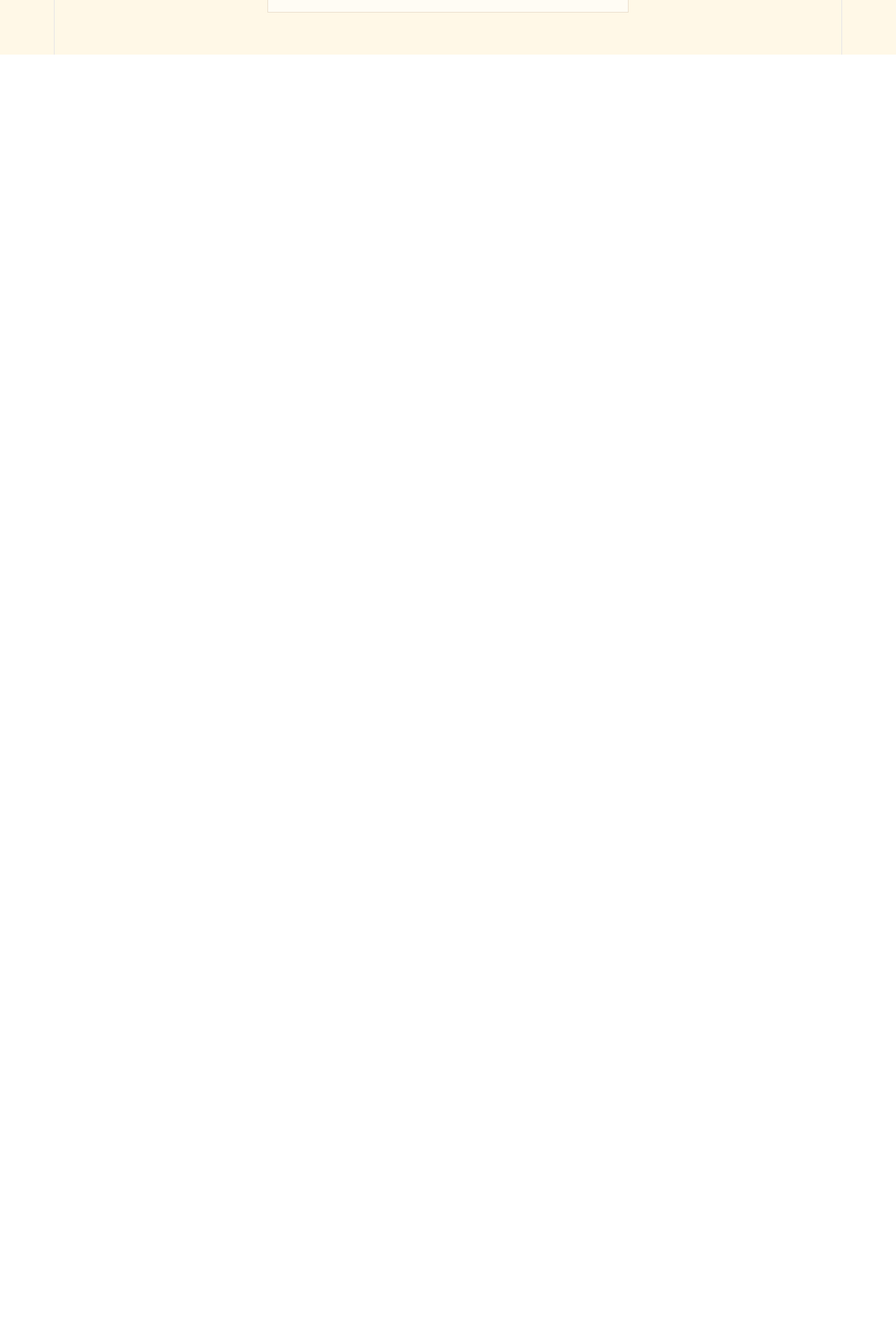
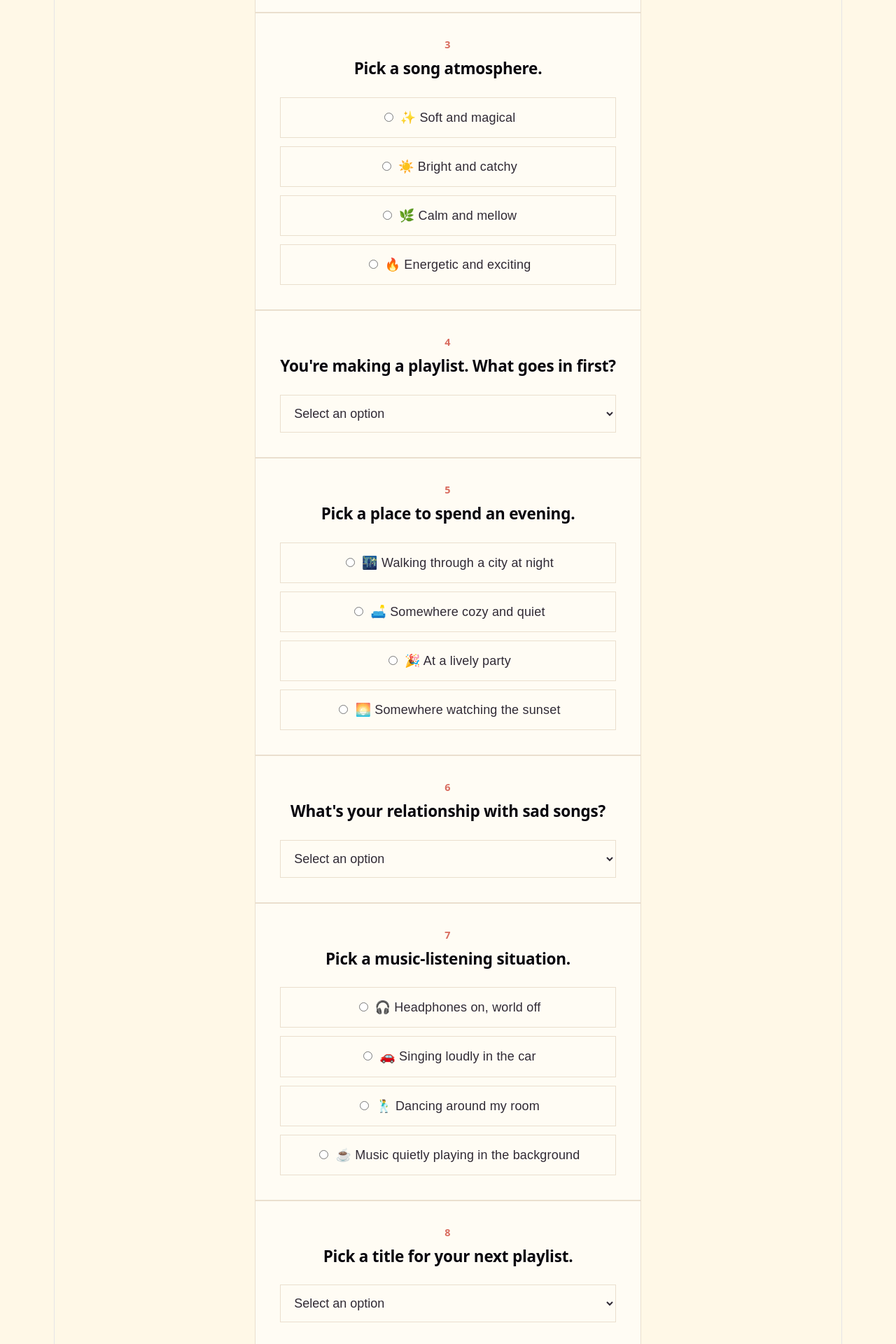
Before and after one commit to PeachyPeony/music-mood-quiz, a React (Vite) app: page / in a window 1280 px wide. Shown: the part 840-2760 px from the top of the page at 70% size. Before the commit the page ends 918 px from the top, so only its background shows below. Built offline with nearby package versions, Linux system fonts and the light colour scheme.

Commit message:
Build complete quiz form

```diff
--- a/src/App.jsx
+++ b/src/App.jsx
@@ -10,6 +10,7 @@ function App() {
       </header>
 
       <main>
+        <form>
           <section>
             <h2>
               <span>1</span>
@@ -52,6 +53,144 @@ function App() {
               <option value="party">🪩 At a party with friends</option>
             </select>
           </section>
+          <section>
+            <h2>
+              <span>3</span>
+              Pick a song atmosphere.
+            </h2>
+
+            <div className="answers">
+              <label>
+                <input type="radio" name="atmosphere" value="dreamy" />
+                ✨ Soft and magical
+              </label>
+
+              <label>
+                <input type="radio" name="atmosphere" value="feel-good" />
+                ☀️ Bright and catchy
+              </label>
+
+              <label>
+                <input type="radio" name="atmosphere" value="chill" />
+                🌿 Calm and mellow
+              </label>
+
+              <label>
+                <input type="radio" name="atmosphere" value="party" />
+                🔥 Energetic and exciting
+              </label>
+            </div>
+          </section>
+          <section>
+            <h2>
+              <span>4</span>
+              You're making a playlist. What goes in first?
+            </h2>
+
+            <select defaultValue="">
+              <option value="" disabled>
+                Select an option
+              </option>
+              <option value="feel-good">🎤 A song I can sing along to</option>
+              <option value="moody">💭 Something nostalgic and emotional</option>
+              <option value="chill">☕ Something peaceful</option>
+              <option value="party">💃 Something I can dance to</option>
+            </select>
+          </section>
+          <section>
+            <h2>
+              <span>5</span>
+              Pick a place to spend an evening.
+            </h2>
+            <div className="answers">
+              <label>
+                <input type="radio" name="evening" value="moody" />
+                🌃 Walking through a city at night
+              </label>
+
+              <label>
+                <input type="radio" name="evening" value="chill" />
+                🛋️ Somewhere cozy and quiet
+              </label>
+
+              <label>
+                <input type="radio" name="evening" value="party" />
+                🎉 At a lively party
+              </label>
+
+              <label>
+                <input type="radio" name="evening" value="dreamy" />
+                🌅 Somewhere watching the sunset
+              </label>
+            </div>
+          </section>
+          <section>
+            <h2>
+              <span>6</span>
+              What's your relationship with sad songs?
+            </h2>
+
+            <select defaultValue="">
+              <option value="" disabled>
+                Select an option
+              </option>
+              <option value="moody">🖤 I love them — give me all the emotions</option>
+              <option value="dreamy">🌙 Sometimes they're exactly what I need</option>
+              <option value="chill">🌿 I'll listen occasionally</option>
+              <option value="feel-good">☀️ I'd rather keep things happy</option>
+            </select>
+          </section>
+          <section>
+            <h2>
+              <span>7</span>
+              Pick a music-listening situation.
+            </h2>
+
+            <div className="answers">
+              <label>
+                <input type="radio" name="listening" value="moody" />
+                🎧 Headphones on, world off
+              </label>
+
+              <label>
+                <input type="radio" name="listening" value="feel-good" />
+                🚗 Singing loudly in the car
+              </label>
+
+
+              <label>
+                <input type="radio" name="listening" value="party" />
+                🕺 Dancing around my room
+              </label>
+
+
+              <label>
+                <input type="radio" name="listening" value="chill" />
+                ☕ Music quietly playing in the background
+              </label>
+            </div>
+          </section>
+          <section>
+            <h2>
+              <span>8</span>
+              Pick a title for your next playlist.
+            </h2>
+
+            <select defaultValue="">
+              <option value="" disabled>
+                Select an option
+              </option>
+              <option value="dreamy">✨ Midnight Glow</option>
+              <option value="feel-good">☀️ Good Days Only</option>
+              <option value="chill">🌿 Slow &amp; Soft</option>
+              <option value="party">🪩 Main Character Energy</option>
+              <option value="moody">🖤 Songs I Feel</option>
+            </select>
+          </section>
+          <button type="submit">
+            Discover My Mood ♡
+          </button>
+        </form>
       </main>
     </>
   )
--- a/src/Quiz.css
+++ b/src/Quiz.css
@@ -110,3 +110,19 @@ select:focus {
   outline: 2px solid #d96c5f;
   outline-offset: 2px;
 }
+
+form button {
+  display: block;
+  margin: 35px auto 0;
+  padding: 15px 25px;
+  border: none;
+  background: #d96c5f;
+  color: #fffcf4;
+  font: inherit;
+  font-weight: 600;
+  cursor: pointer;
+}
+
+form button:hover {
+  background: #c85d51;
+}
```
Lines whose indentation alone changed are shown as unchanged.
